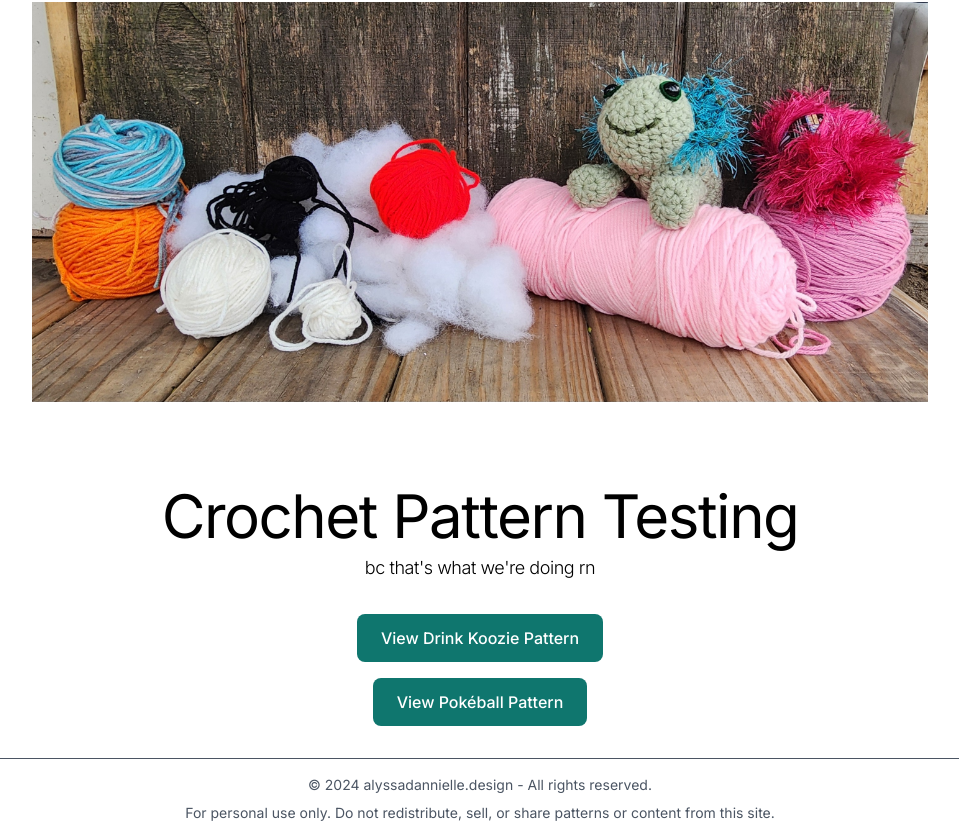
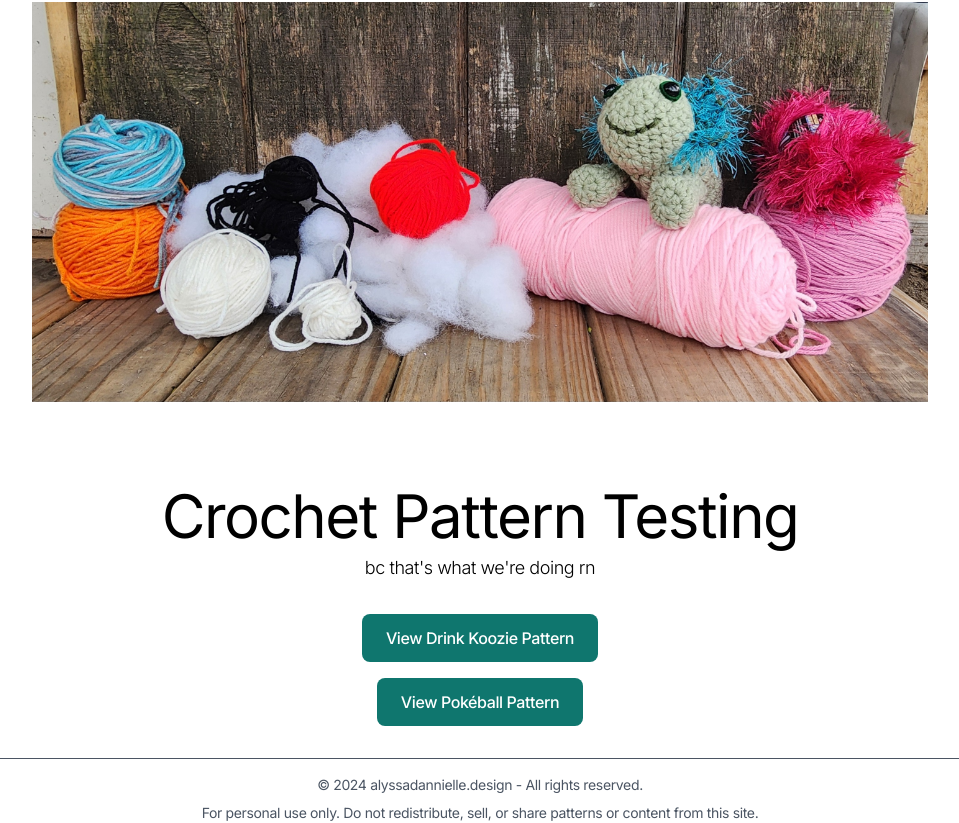
Before and after one commit to alyssa-dannielle/alyssa-dannielle-designs, a Next.js app: page / in a window 1280 px wide. Shown: the part 139-962 px from the top of the page, without its empty margins (160-1119 px from the left). Built offline with nearby package versions, Linux system fonts and the light colour scheme.

Commit message:
30 update text styling (#40)
* added tracking-tight to all h and button

* add tracking tight to footer paragraph

```diff
--- a/app/globals.css
+++ b/app/globals.css
@@ -21,4 +21,20 @@
     scroll-behavior: smooth;
     scroll-padding-top: 300px;
   }
+
+  /* Add tighter letter spacing to all headings */
+  h1,
+  h2,
+  h3,
+  h4,
+  h5,
+  h6 {
+    @apply tracking-tight;
+  }
+
+  /* Add tighter letter spacing to buttons and elements with .button class */
+  button,
+  .button {
+    @apply tracking-tight;
+  }
 }
--- a/app/layout/footer.tsx
+++ b/app/layout/footer.tsx
@@ -3,11 +3,11 @@ import React from 'react';
 export default function Footer() {
   return (
     <footer className='mt-8 border-t pt-4 text-sm text-gray-600 text-center dark:text-gray-400'>
-      <p>
+      <p className='tracking-tight'>
         © {new Date().getFullYear()} alyssadannielle.design - All rights
         reserved.
       </p>
-      <p className='mt-2'>
+      <p className='mt-2 tracking-tight'>
         For personal use only. Do not redistribute, sell, or share patterns or
         content from this site.
       </p>
```
